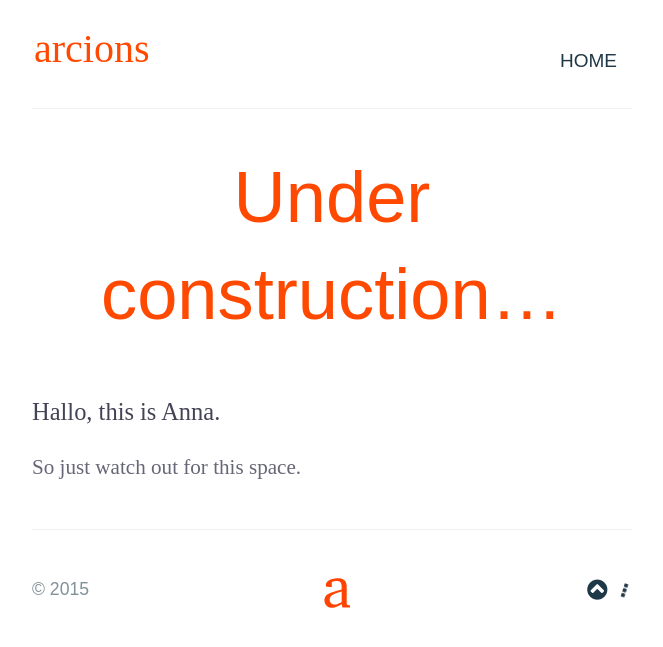
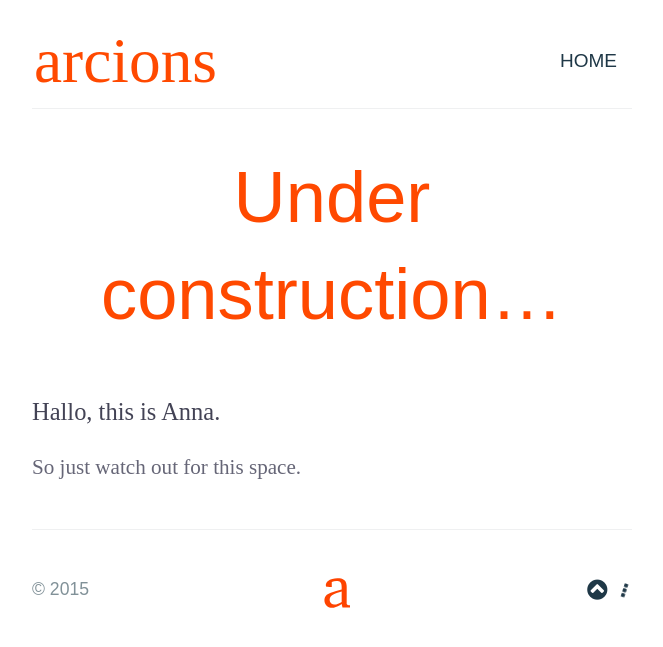
Before and after one commit to arcions/arcions.github.io, a Jekyll site: the page built from index.html, in a window 1280 px wide. Shown: the top 647 px of the page, without its empty margins (308-971 px from the left). Built offline with Jekyll 4.4.1, drawn with Linux system fonts in a browser that asks for light colours; nearby versions of some CDN libraries; some web fonts are replaced; Markdown is read by kramdown in place of the engine named in the settings.

Commit message:
Update main.css

```diff
--- a/stylesheets/main.css
+++ b/stylesheets/main.css
@@ -264,7 +264,7 @@ h6 {
 
    #header-left a {
      color: #FF4900;
-     font: 2.5rem 'CharterB', serif;
+     font: 3em 'CharterB', serif;
      background:transparent;
    }
      #header-left a:hover {
@@ -275,13 +275,13 @@ h6 {
 /* header */
 @media screen and (min-width: 64em) {
    #header-left a {
-     font-size: 2.5rem; } }
+     font-size: 3em; } }
 @media screen and (min-width: 42em) and (max-width: 64em) {
     #header-left a {
-     font-size: 1.9rem; } }
+     font-size: 2.3em; } }
 @media screen and (max-width: 42em) {
     #header-left a {
-     font-size: 1.3rem; } }
+     font-size: 1.7em; } }
 
 #header-right {
   text-align:right;
@@ -382,16 +382,16 @@ nav a {
 
   @media screen and (min-width: 64em) {
     nav a {
-    padding: 13px 15px; }
+      padding: 13px 15px; }
     nav a:hover {
       padding: 13px 15px; } }
   @media screen and (min-width: 42em) and (max-width: 64em) {
     nav a {
-    padding: 11px 13px; }
+      padding: 11px 13px; }
     nav a:hover {
       padding: 11px 13px; } }
   @media screen and (max-width: 42em) {
     nav a {
-    padding: 7px 9px; }
+      padding: 7px 9px; }
     nav a:hover {
       padding: 7px 9px; } }
```
